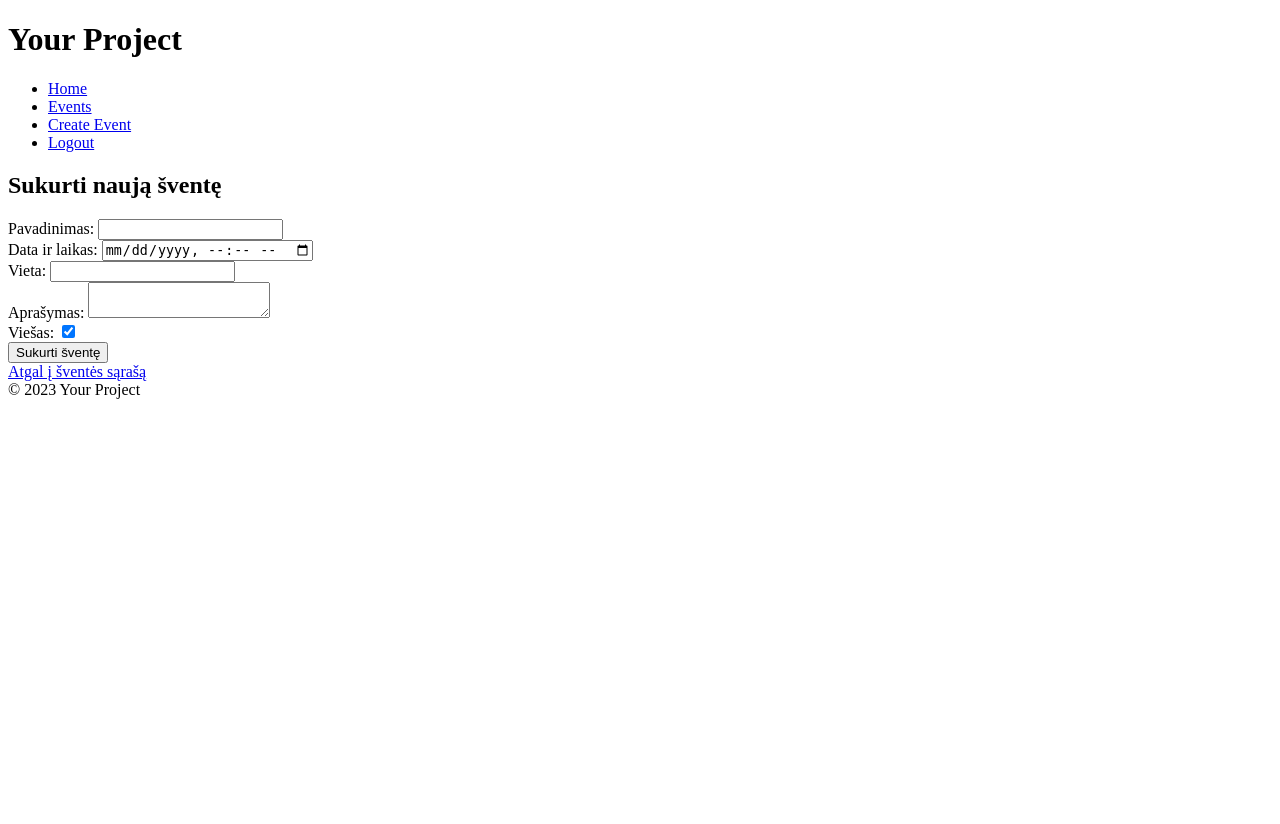
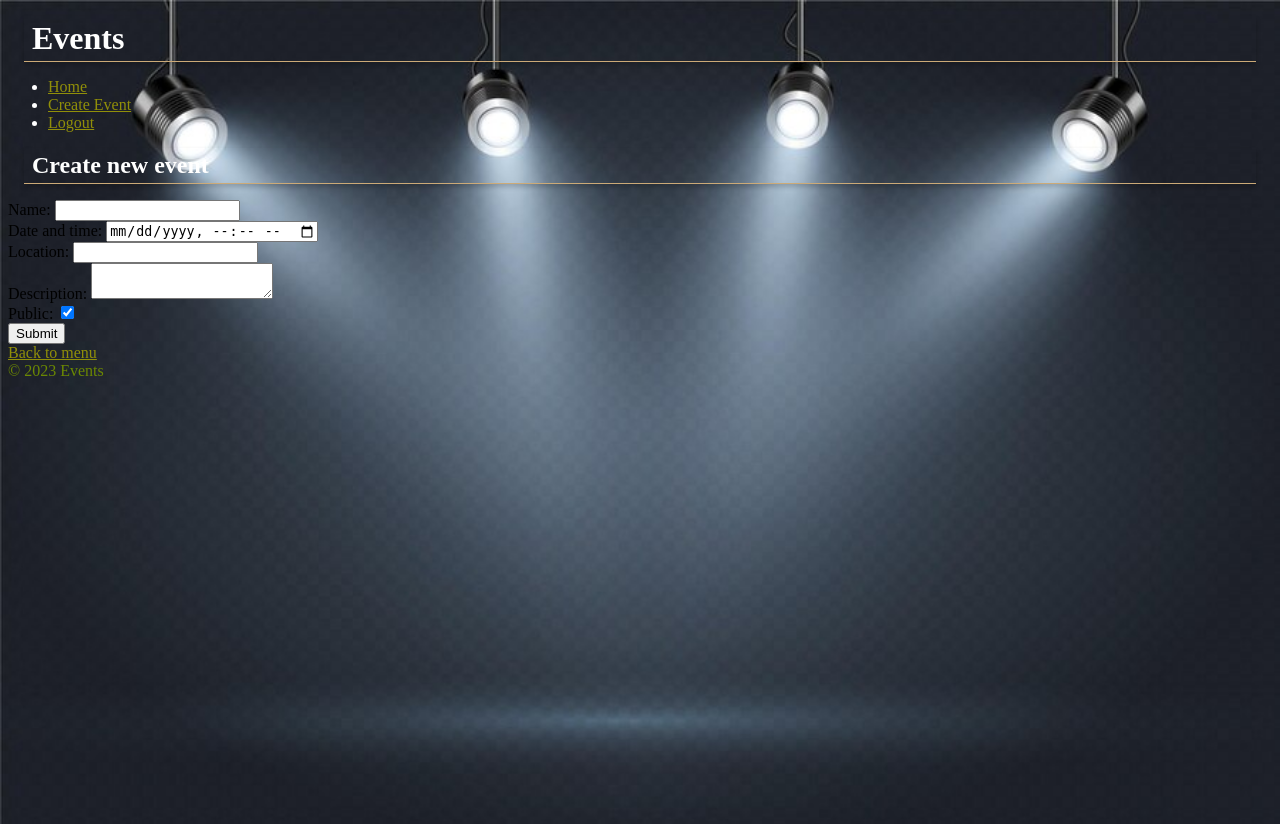
Before and after one commit to cadainius/event_management, a Django app: page /event/create/ in a window 1280 px wide. Before the commit the page ends 399 px from the top, so only its background shows below. Run offline with Django 4.2, Linux system fonts and the light colour scheme; the visitor is signed in with stand-in values (Sample User, id 1).

Commit message:
update 01

```diff
--- a/event_management/event_management/settings.py
+++ b/event_management/event_management/settings.py
@@ -119,6 +119,7 @@ USE_TZ = True
 # https://docs.djangoproject.com/en/4.2/howto/static-files/
 
 STATIC_URL = 'static/'
+STATICFILES_DIRS = [os.path.join(BASE_DIR, 'events/static')]
 
 # Default primary key field type
 # https://docs.djangoproject.com/en/4.2/ref/settings/#default-auto-field
--- a/event_management/events/forms.py
+++ b/event_management/events/forms.py
@@ -12,8 +12,8 @@ class EventRatingForm(forms.ModelForm):
 
     def clean_rating(self):
         rating = self.cleaned_data['rating']
-        if rating < 1 or rating > 5:
-            raise ValidationError("Reitingas turi būti nuo 1 iki 5.")
+        if rating < 1 or rating > 10:
+            raise ValidationError("The rating must be between 1 and 10.")
         return rating
 
 class EventForm(forms.ModelForm):
--- /dev/null
+++ b/event_management/events/static/base.css
@@ -0,0 +1,34 @@
+h1, h2 {
+    margin: 1rem;
+    padding: 1rem;
+    }
+
+h1, h2 {
+    border-bottom: 2px solid #000000;
+    box-shadow: 0 3px 5px #00000033;
+    padding: 1rem;
+    padding: 0.25rem 0.5rem;
+    border-bottom: 1px solid #ccaa77;
+    }
+
+body {
+    background-image: url('dark-wall-with-spot-lights-background_52683-42962.jpg');
+    background-size: cover;
+    background-repeat: no-repeat;
+    height: 100vh;
+}
+
+h1, h2 {
+    color: rgb(255, 255, 255);
+}
+
+li {
+    color: rgb(255, 255, 255);
+}
+
+footer {
+    color: rgb(107, 136, 2);
+}
+a {
+    color: rgb(145, 143, 9);
+}
--- a/event_management/events/templates/base.html
+++ b/event_management/events/templates/base.html
@@ -3,14 +3,15 @@
 <head>
     <meta charset="UTF-8">
     <title>Event management</title>
+    {% load static %}
+    <link rel="stylesheet" type="text/css" href="{% static 'base.css' %}">
 </head>
 <body>
     <header>
-        <h1>Your Project</h1>
+        <h1>Events</h1>
         <nav>
             <ul>
                 <li><a href="{% url 'home' %}">Home</a></li>
-                <li><a href="{% url 'event_list' %}">Events</a></li>
                 {% if user.is_authenticated %}
                     <li><a href="{% url 'create_event' %}">Create Event</a></li>
                     <li><a href="{% url 'logout' %}">Logout</a></li>
@@ -26,7 +27,7 @@
         {% endblock %}
     </main>
     <footer>
-        &copy; 2023 Your Project
+        &copy; 2023 Events
     </footer>
 </body>
 </html>
--- a/event_management/events/templates/create_event.html
+++ b/event_management/events/templates/create_event.html
@@ -1,25 +1,25 @@
 {% extends "base.html" %}
 
 {% block content %}
-    <h2>Sukurti naują šventę</h2>
+    <h2>Create new event</h2>
     <form method="post" action="{% url 'create_event' %}">
         {% csrf_token %}
-        <label for="name">Pavadinimas:</label>
+        <label for="name">Name:</label>
         <input type="text" id="name" name="name" required><br>
 
-        <label for="date_and_time">Data ir laikas:</label>
+        <label for="date_and_time">Date and time:</label>
         <input type="datetime-local" id="date_and_time" name="date_and_time" required><br>
 
-        <label for="location">Vieta:</label>
+        <label for="location">Location:</label>
         <input type="text" id="location" name="location" required><br>
 
-        <label for="description">Aprašymas:</label>
+        <label for="description">Description:</label>
         <textarea id="description" name="description" required></textarea><br>
 
-        <label for="is_public">Viešas:</label>
+        <label for="is_public">Public:</label>
         <input type="checkbox" id="is_public" name="is_public" checked><br>
 
-        <button type="submit">Sukurti šventę</button>
+        <button type="submit">Submit</button>
     </form>
-    <a href="{% url 'event_list' %}">Atgal į šventės sąrašą</a>
+    <a href="{% url 'event_list' %}">Back to menu</a>
 {% endblock %}
--- a/event_management/events/templates/event_list.html
+++ b/event_management/events/templates/event_list.html
@@ -1,7 +1,7 @@
 {% extends "base.html" %}
 
 {% block content %}
-    <h2>Švenčių sąrašas</h2>
+    <h2>Planned events</h2>
     <ul>
         {% if events %}
         {% for event in events %}
@@ -10,6 +10,6 @@
         {% endif %}
     </ul>
     {% if user.is_authenticated %}
-    <a href="{% url 'create_event' %}">Sukurti naują šventę</a>
+    <a href="{% url 'create_event' %}">Create new event</a>
     {% endif %}
 {% endblock %}
--- a/event_management/events/templates/event_ratings.html
+++ b/event_management/events/templates/event_ratings.html
@@ -4,7 +4,7 @@
     <h2>Įvertinimai šventei: {{ event.name }}</h2>
     <ul>
         {% for rating in ratings %}
-            <li>{{ rating.rating }}/5 - {{ rating.comment }} by {{ rating.author.username }}</li>
+            <li>{{ rating.rating }}/10 - {{ rating.comment }} by {{ rating.author.username }}</li>
         {% empty %}
             <li>Šventė dar neturi įvertinimų.</li>
         {% endfor %}
```
Also changed, not shown: event_management/events/templates/event_detail.html (+8 -8 lines), event_management/events/static/dark-wall-with-spot-lights-background_52683-42962.jpg (added).
